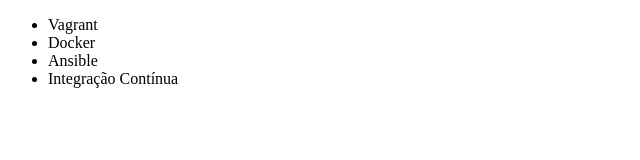
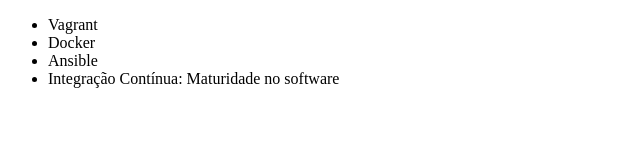
Before and after one commit to igorblos/CursoGit, a plain HTML site: page index.html in a window 1280 px wide. Shown: the whole page, without its empty margins (0-640 px from the left). Drawn offline with Linux system fonts and the light colour scheme.

Commit message:
Renomeando curso de integração continua

```diff
--- a/index.html
+++ b/index.html
@@ -9,7 +9,7 @@
        <li>Vagrant</li>
        <li>Docker</li>
        <li>Ansible</li>
-       <li>Integração Contínua</li>
+       <li>Integração Contínua: Maturidade no software</li>
     </ul>
 </body>
 </html>
```
